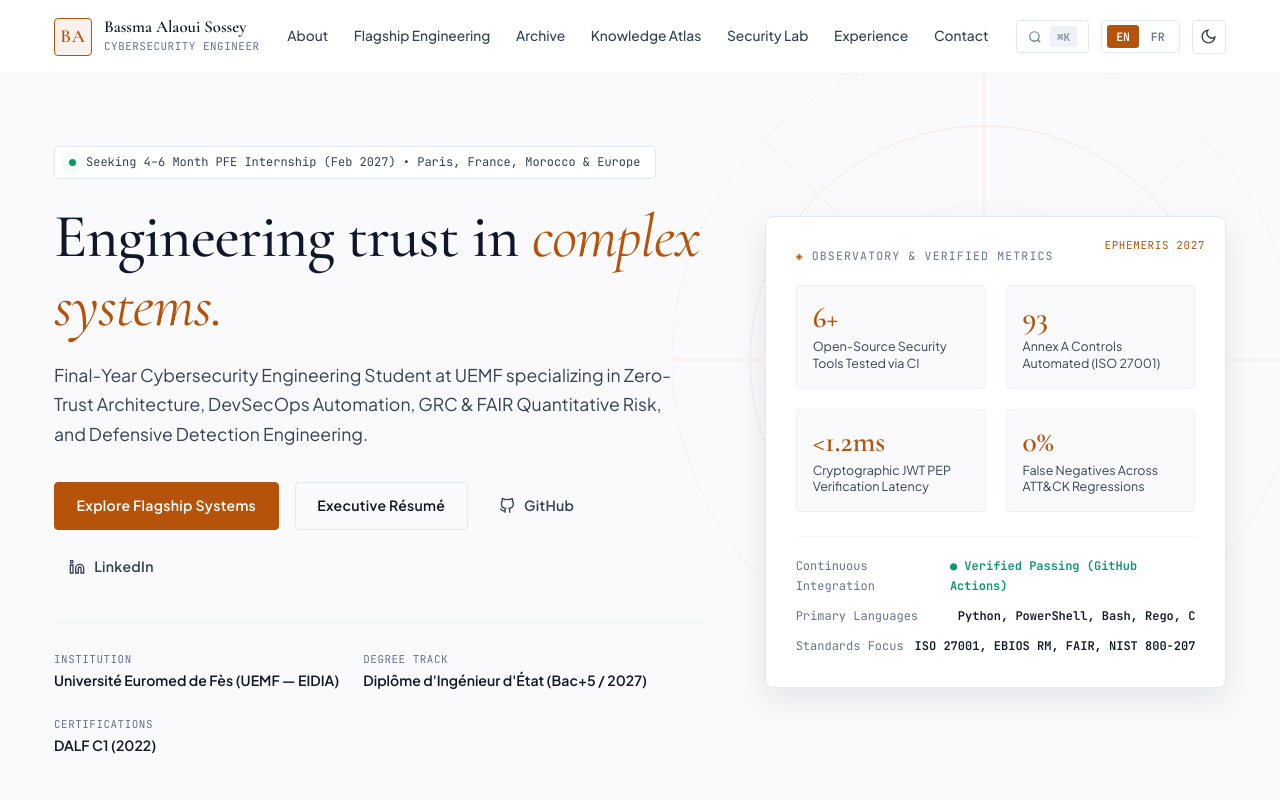
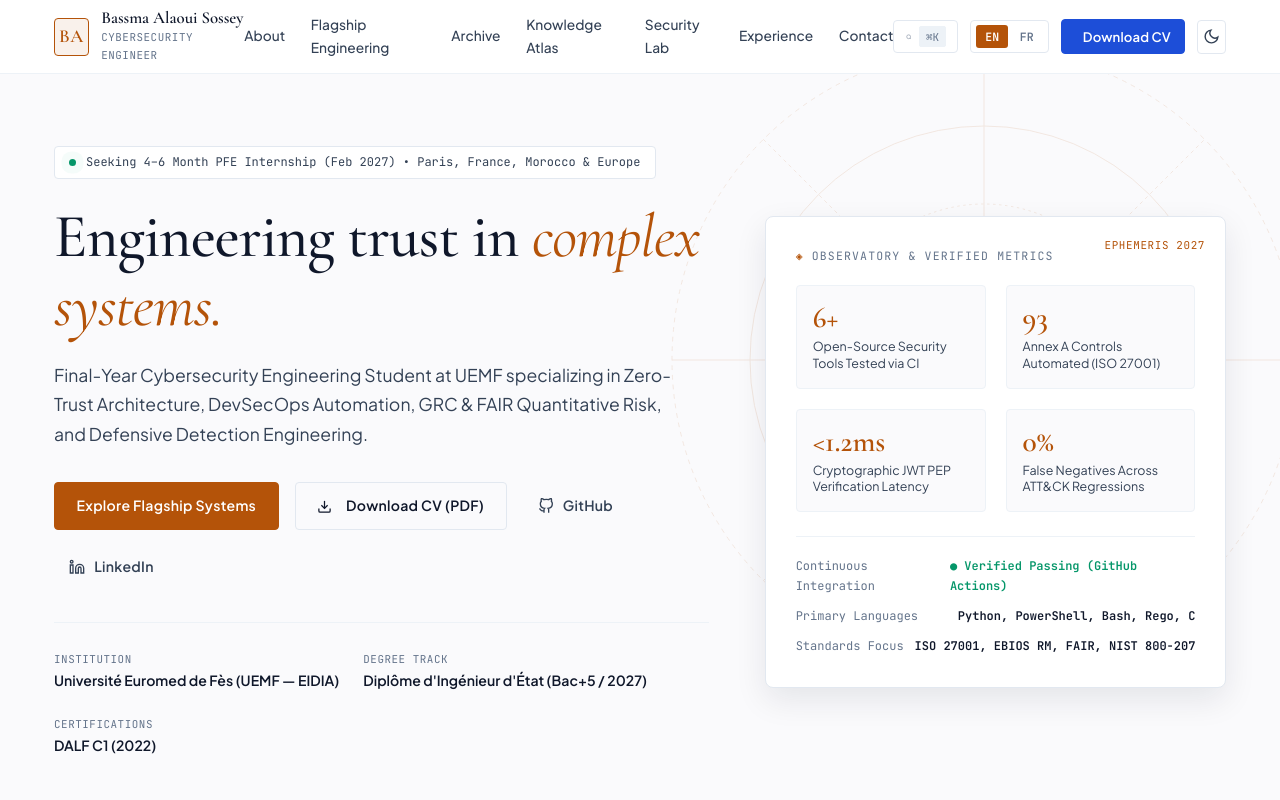
Before and after one commit to Bassma202/Bassma202.github.io, a plain HTML site: page index.html in a window 1280 px wide. Shown: the top 800 px of the page. Drawn offline with nearby package versions, Linux system fonts and the light colour scheme.

Commit message:
Add prominent Download CV buttons to sticky header navigation and hero action bar with dynamic language switching

```diff
--- a/index.html
+++ b/index.html
@@ -61,6 +61,12 @@
           <button class="ctrl-btn" id="langFrBtn" title="Français">FR</button>
         </div>
 
+        <!-- Download CV Header Button -->
+        <a href="assets/docs/CV_Bassma_Alaoui_Sossey_AllRounder_EN.pdf" download class="nav-cv-btn" id="navCvDownloadBtn" title="Download Executive CV (PDF)">
+          <svg width="13" height="13" viewBox="0 0 24 24" fill="none" stroke="currentColor" stroke-width="2"><path d="M21 15v4a2 2 0 0 1-2 2H5a2 2 0 0 1-2-2v-4"></path><polyline points="7 10 12 15 17 10"></polyline><line x1="12" y1="15" x2="12" y2="3"></line></svg>
+          <span data-i18n="nav.download_cv">Download CV</span>
+        </a>
+
         <!-- Theme Switcher (Nocturnal Dark / Archival Light) -->
         <button class="theme-toggle-btn" id="themeToggleBtn" aria-label="Toggle Nocturnal / Archival Theme" title="Toggle Theme">
           <span id="themeIcon">
@@ -116,7 +122,10 @@
           <!-- Action CTAs -->
           <div class="hero-actions">
             <a href="#flagship" class="btn btn-primary" data-i18n="hero.cta_projects">Explore Flagship Systems</a>
-            <a href="#resume" class="btn btn-outline" data-i18n="hero.cta_cv">Executive Résumé</a>
+            <a href="assets/docs/CV_Bassma_Alaoui_Sossey_AllRounder_EN.pdf" download class="btn btn-outline" id="heroCvDownloadBtn">
+              <svg width="15" height="15" viewBox="0 0 24 24" fill="none" stroke="currentColor" stroke-width="2" style="margin-right: 5px; vertical-align: -2px;"><path d="M21 15v4a2 2 0 0 1-2 2H5a2 2 0 0 1-2-2v-4"></path><polyline points="7 10 12 15 17 10"></polyline><line x1="12" y1="15" x2="12" y2="3"></line></svg>
+              <span data-i18n="hero.download_cv">Download CV (PDF)</span>
+            </a>
             <a href="https://github.com/Bassma202" target="_blank" rel="noopener noreferrer" class="btn btn-ghost">
               <svg width="16" height="16" viewBox="0 0 24 24" fill="none" stroke="currentColor" stroke-width="2"><path d="M9 19c-5 1.5-5-2.5-7-3m14 6v-3.87a3.37 3.37 0 0 0-.94-2.61c3.14-.35 6.44-1.54 6.44-7A5.44 5.44 0 0 0 20 4.77 5.07 5.07 0 0 0 19.91 1S18.73.65 16 2.48a13.38 13.38 0 0 0-7 0C6.27.65 5.09 1 5.09 1A5.07 5.07 0 0 0 5 4.77a5.44 5.44 0 0 0-1.5 3.78c0 5.42 3.3 6.61 6.44 7A3.37 3.37 0 0 0 9 18.13V22"></path></svg>
               <span>GitHub</span>
--- a/script.js
+++ b/script.js
@@ -54,11 +54,13 @@ document.addEventListener('DOMContentLoaded', () => {
       "nav.lab": "Security Lab",
       "nav.experience": "Experience",
       "nav.contact": "Contact",
+      "nav.download_cv": "Download CV",
       "hero.status": "Seeking 4–6 Month PFE Internship (Feb 2027) • Paris, France, Morocco & Europe",
       "hero.title": "Engineering trust in <em>complex systems.</em>",
       "hero.sub": "Final-Year Cybersecurity Engineering Student at UEMF specializing in Zero-Trust Architecture, DevSecOps Automation, GRC & FAIR Quantitative Risk, and Defensive Detection Engineering.",
       "hero.cta_projects": "Explore Flagship Systems",
       "hero.cta_cv": "Executive Résumé",
+      "hero.download_cv": "Download CV (PDF)",
       "hero.kicker_inst": "Observatory & Verified Metrics",
       "hero.inst_lbl1": "Open-Source Security Tools Tested via CI",
       "hero.inst_lbl2": "Annex A Controls Automated (ISO 27001)",
@@ -94,11 +96,13 @@ document.addEventListener('DOMContentLoaded', () => {
       "nav.lab": "Laboratoire",
       "nav.experience": "Expérience",
       "nav.contact": "Contact",
+      "nav.download_cv": "Télécharger CV",
       "hero.status": "Recherche Stage PFE (4–6 mois dès Fév. 2027) • Paris, France, Maroc & Europe",
       "hero.title": "Bâtir la confiance dans les <em>systèmes complexes.</em>",
       "hero.sub": "Élève-ingénieure en dernière année à l'UEMF, alliant gouvernance des risques (ISO 27001, EBIOS RM, FAIR), architecture IAM Zero-Trust, automatisation DevSecOps et ingénierie de détection SOC.",
       "hero.cta_projects": "Découvrir les Projets",
       "hero.cta_cv": "Télécharger le CV",
+      "hero.download_cv": "Télécharger le CV (PDF)",
       "hero.kicker_inst": "Observatoire & Métriques Vérifiées",
       "hero.inst_lbl1": "Solutions de Sécurité Open-Source en CI",
       "hero.inst_lbl2": "Contrôles Annexe A Automatisés (ISO 27001)",
@@ -155,6 +159,15 @@ document.addEventListener('DOMContentLoaded', () => {
       const targetLang = el.getAttribute('data-lang-content');
       el.style.display = targetLang === lang ? '' : 'none';
     });
+
+    // Update CV download buttons dynamically to matched language
+    const cvPath = lang === 'fr'
+      ? 'assets/docs/CV_Bassma_Alaoui_Sossey_AllRounder_FR.pdf'
+      : 'assets/docs/CV_Bassma_Alaoui_Sossey_AllRounder_EN.pdf';
+    const navCvBtn = document.getElementById('navCvDownloadBtn');
+    if (navCvBtn) navCvBtn.setAttribute('href', cvPath);
+    const heroCvBtn = document.getElementById('heroCvDownloadBtn');
+    if (heroCvBtn) heroCvBtn.setAttribute('href', cvPath);
   }
 
   const savedLang = localStorage.getItem('bassma_lang') || 'en';
--- a/style.css
+++ b/style.css
@@ -525,6 +525,52 @@ button {
   background: var(--bg-subtle);
   border: 1px solid var(--border-subtle);
   border-radius: 2px;
+}
+
+.nav-cv-btn {
+  display: inline-flex;
+  align-items: center;
+  gap: 0.45rem;
+  padding: 0.35rem 0.85rem;
+  font-family: var(--font-sans);
+  font-size: 0.82rem;
+  font-weight: 600;
+  color: #0D1017;
+  background: var(--accent-brass);
+  border: 1px solid var(--accent-brass);
+  border-radius: var(--radius-sm);
+  text-decoration: none;
+  transition: all var(--trans-base);
+  letter-spacing: 0.01em;
+  white-space: nowrap;
+}
+
+[data-theme="archival"] .nav-cv-btn {
+  background: var(--accent-blue);
+  border-color: var(--accent-blue);
+  color: #FFFFFF;
+}
+
+.nav-cv-btn:hover {
+  background: var(--accent-brass-hover);
+  border-color: var(--accent-brass-hover);
+  transform: translateY(-1px);
+  box-shadow: var(--shadow-sm);
+}
+
+[data-theme="archival"] .nav-cv-btn:hover {
+  background: #1e40af;
+  border-color: #1e40af;
+  color: #FFFFFF;
+}
+
+@media (max-width: 640px) {
+  .nav-cv-btn span {
+    display: none;
+  }
+  .nav-cv-btn {
+    padding: 0.35rem 0.55rem;
+  }
 }
 
 .mobile-toggle {
```
